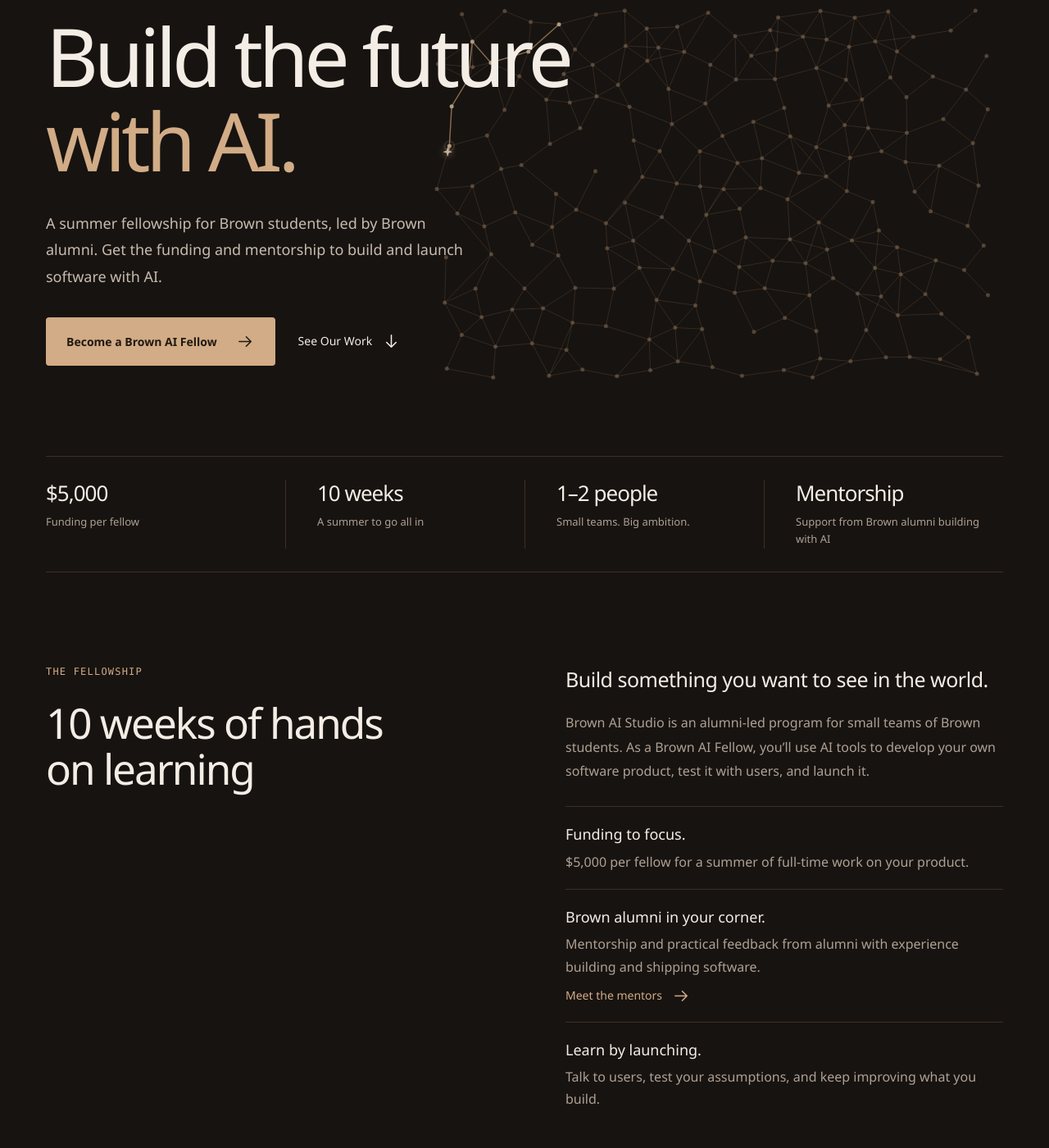
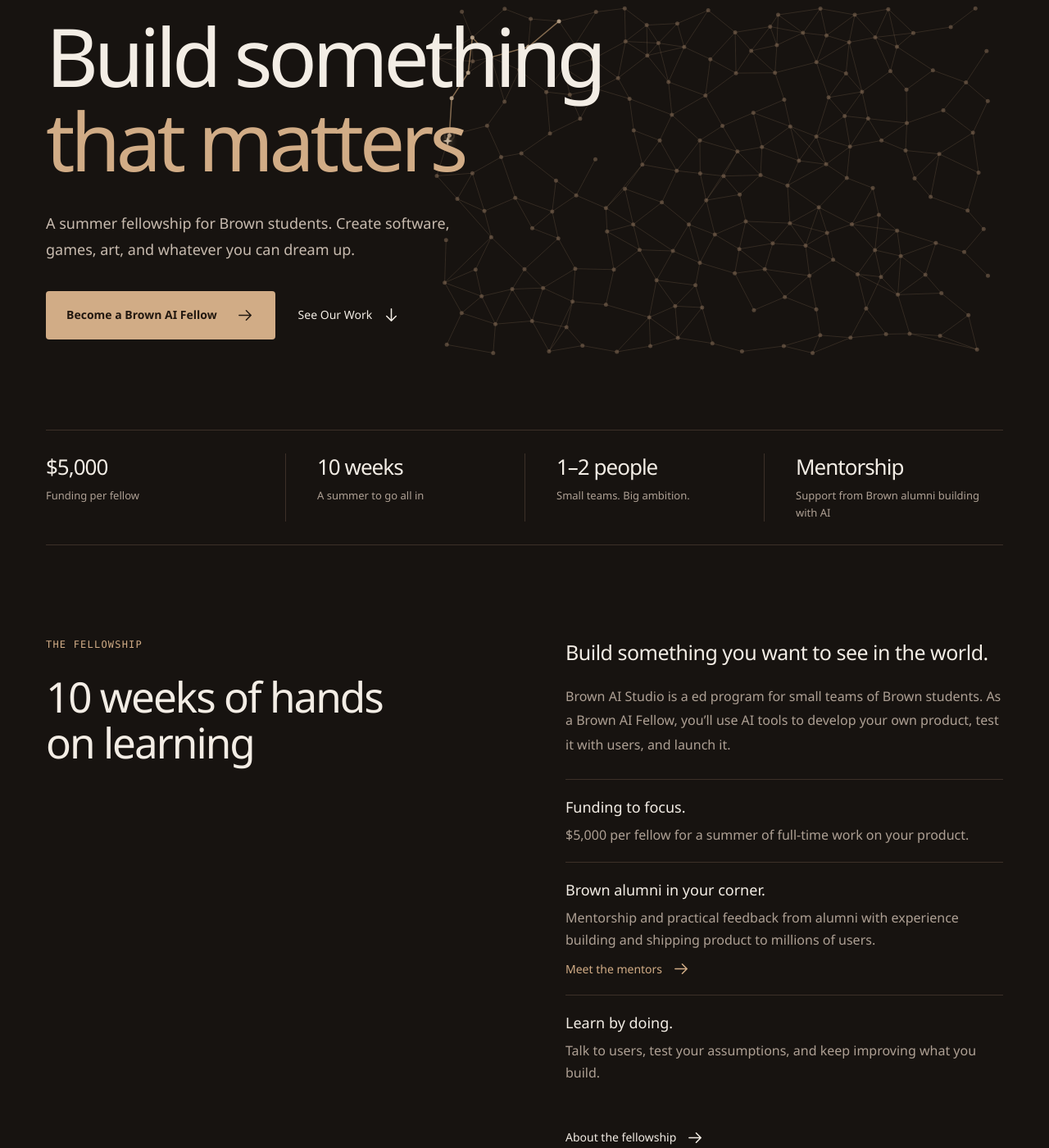
Before and after one commit to b-star-fellowship/b-star-fellowship.github.io, a Jekyll site: the page built from index.html, in a window 1280 px wide and 1400 px high, scrolled down 190 px. Shown: the whole window at 82% size. Built offline with Jekyll 4.4.1, drawn with Linux system fonts in a browser that asks for light colours.

Commit message:
sam tweaks

```diff
--- a/index.html
+++ b/index.html
@@ -9,8 +9,8 @@
   </div>
   <div class="hero container">
     <div class="hero-copy">
-      <h1 id="hero-title">Build the future<br><span>with AI.</span></h1>
-      <p class="hero-description">A summer fellowship for Brown students, led by Brown alumni. Get the funding and mentorship to build and launch software with AI.</p>
+      <h1 id="hero-title">Build something<br><span>that matters</span></h1>
+      <p class="hero-description">A summer fellowship for Brown students.  Create software, games, art, and whatever you can dream up.</p>
       <div class="hero-actions">
         <a class="button" href="{{ '/apply/' | relative_url }}">Become a Brown AI Fellow {% include arrow.html %}</a>
         <a class="text-link" href="#work">See Our Work {% include arrow.html direction="down" %}</a>
@@ -30,11 +30,11 @@
   </div>
   <div class="fellowship-content">
     <p class="section-lede">Build something you want to see in the world.</p>
-    <p>Brown AI Studio is an alumni-led program for small teams of Brown students. As a Brown AI Fellow, you’ll use AI tools to develop your own software product, test it with users, and launch it.</p>
+    <p>Brown AI Studio is a ed program for small teams of Brown students. As a Brown AI Fellow, you’ll use AI tools to develop your own product, test it with users, and launch it.</p>
     <div class="benefit-list">
       <div><div><h3>Funding to focus.</h3><p>$5,000 per fellow for a summer of full-time work on your product.</p></div></div>
-      <div><div><h3>Brown alumni in your corner.</h3><p>Mentorship and practical feedback from alumni with experience building and shipping software.</p><a class="text-link" href="{{ '/mentors/' | relative_url }}">Meet the mentors {% include arrow.html %}</a></div></div>
-      <div><div><h3>Learn by launching.</h3><p>Talk to users, test your assumptions, and keep improving what you build.</p></div></div>
+      <div><div><h3>Brown alumni in your corner.</h3><p>Mentorship and practical feedback from alumni with experience building and shipping product to millions of users.</p><a class="text-link" href="{{ '/mentors/' | relative_url }}">Meet the mentors {% include arrow.html %}</a></div></div>
+      <div><div><h3>Learn by doing.</h3><p>Talk to users, test your assumptions, and keep improving what you build.</p></div></div>
     </div>
     <a class="text-link" href="{{ '/apply/' | relative_url }}">About the fellowship {% include arrow.html %}</a>
   </div>
```
